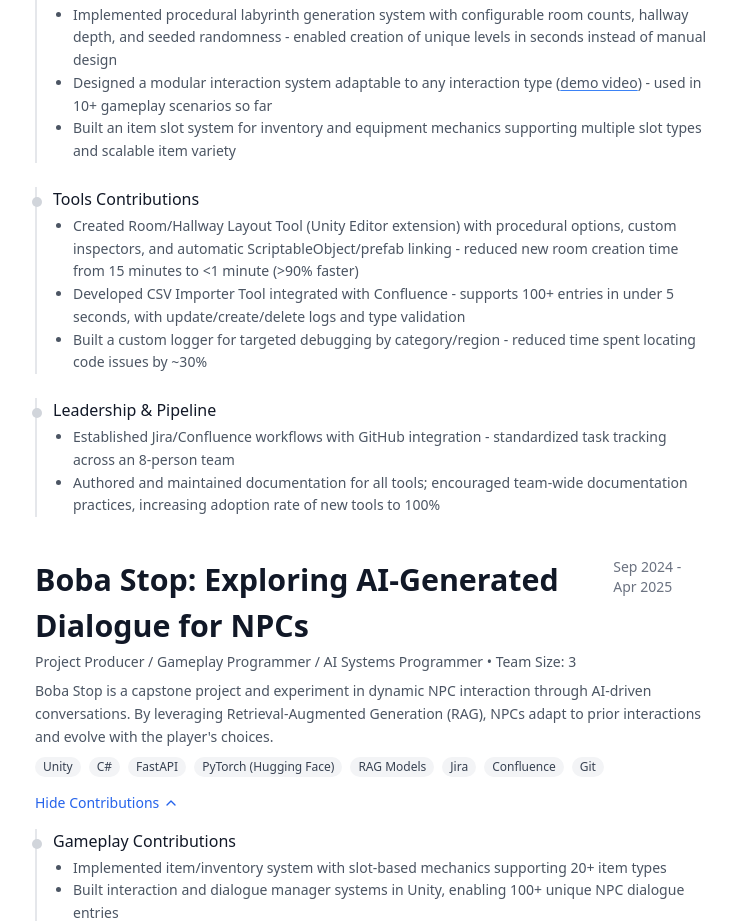
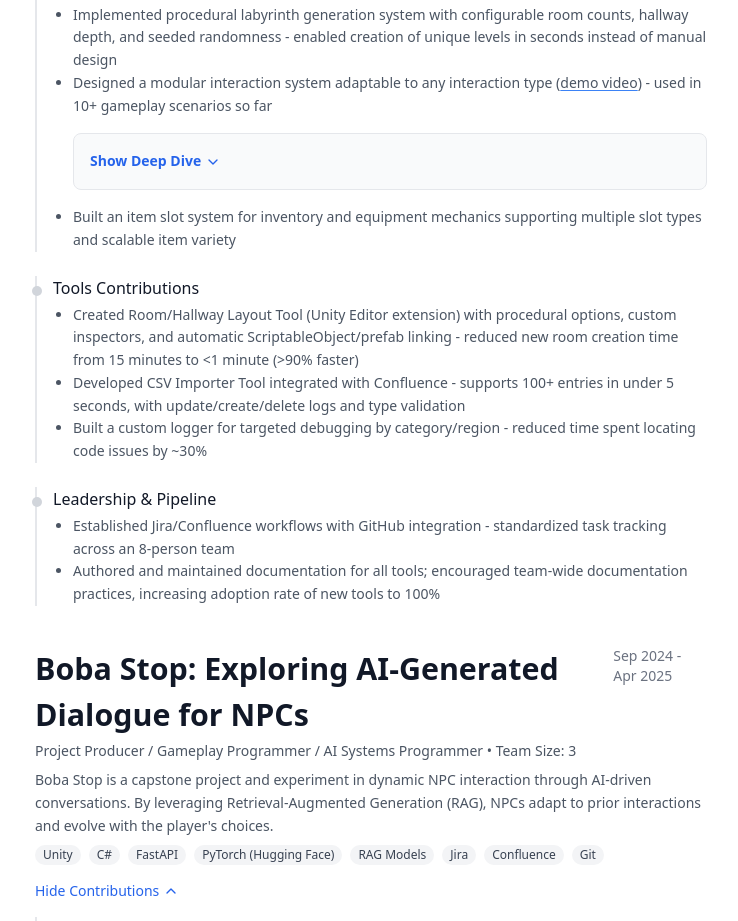
Before and after one commit to cliwanag07/chris.liwanag, a Next.js app: page / in a window 1280 px wide. Shown: the part 885-1806 px from the top of the page, without its empty margins (525-1263 px from the left). Built offline with nearby package versions, Linux system fonts and the light colour scheme.

Commit message:
added deep dive component

```diff
--- /dev/null
+++ b/app/components/DeepDive.tsx
@@ -0,0 +1,96 @@
+import React, { useState } from "react";
+import { ChevronDown, ChevronUp } from 'lucide-react';
+
+type DeepDiveImage = {
+  src: string;
+  caption: string;
+};
+
+type DeepDiveProps = {
+  problem: string;
+  solution: string;
+  impact: string;
+  images?: DeepDiveImage[];
+};
+
+export const DeepDive: React.FC<DeepDiveProps> = ({
+  problem,
+  solution,
+  impact,
+  images = [],
+}) => {
+  const [open, setOpen] = useState(false);
+  const [currentImage, setCurrentImage] = useState(0);
+
+  const hasImages = images.length > 0;
+
+  const nextImage = () => setCurrentImage((prev) => (prev + 1) % images.length);
+  const prevImage = () =>
+    setCurrentImage((prev) => (prev - 1 + images.length) % images.length);
+
+  return (
+    <div className="border rounded-lg p-4 my-4 bg-gray-50 dark:bg-gray-800">
+      <button
+        className="w-full text-left font-semibold text-blue-600 dark:text-blue-400 flex items-center gap-1"
+        onClick={() => setOpen((prev) => !prev)}
+      >
+        {open ? (
+					<>
+						Hide Deep Dive <ChevronUp size={16} />
+					</>
+				) : (
+					<>
+						Show Deep Dive <ChevronDown size={16} />
+					</>
+				)}
+      </button>
+      {open && (
+        <div className="mt-4 space-y-4">
+          <div>
+            <h4 className="font-semibold">Problem:</h4>
+            <p>{problem}</p>
+          </div>
+          <div>
+            <h4 className="font-semibold">Solution:</h4>
+            <p>{solution}</p>
+          </div>
+          <div>
+            <h4 className="font-semibold">Impact:</h4>
+            <p>{impact}</p>
+          </div>
+
+          {hasImages && (
+            <div className="mt-2">
+              <div className="relative w-full max-w-md mx-auto">
+                <img
+                  src={images[currentImage].src}
+                  alt={images[currentImage].caption}
+                  className="w-full h-64 object-contain rounded"
+                />
+                <p className="text-center mt-2 text-sm text-gray-600 dark:text-gray-300">
+                  {images[currentImage].caption}
+                </p>
+                {images.length > 1 && (
+                  <>
+                    <button
+                      onClick={prevImage}
+                      className="absolute left-0 top-1/2 transform -translate-y-1/2 bg-gray-200 dark:bg-gray-700 p-2 rounded-full"
+                    >
+                      ◀
+                    </button>
+                    <button
+                      onClick={nextImage}
+                      className="absolute right-0 top-1/2 transform -translate-y-1/2 bg-gray-200 dark:bg-gray-700 p-2 rounded-full"
+                    >
+                      ▶
+                    </button>
+                  </>
+                )}
+              </div>
+            </div>
+          )}
+        </div>
+      )}
+    </div>
+  );
+};
--- a/app/components/ProjectSection.tsx
+++ b/app/components/ProjectSection.tsx
@@ -3,6 +3,7 @@
 import { useState } from 'react';
 import { ChevronDown, ChevronUp } from 'lucide-react';
 import VideoModal from "./VideoModal";
+import { DeepDive } from "./DeepDive";
 
 const projectWardenContributions = [
 	{
@@ -16,6 +17,15 @@ const projectWardenContributions = [
 			trigger="demo video"
 			/>
 			) - used in 10+ gameplay scenarios so far
+			<DeepDive
+			problem="Interactions needed to be modular across different gameplay elements."
+			solution="Created a generic system that can plug into any interaction type."
+			images={[
+				{ src: '/code.jpg', caption: 'Interaction setup screenshot' },
+				{ src: '/portrait.jpg', caption: 'Example in gameplay' }
+			]}
+			impact="Reduced implementation time and improved reusability across 10+ systems."
+			/>
 		</>,
 		'Built an item slot system for inventory and equipment mechanics supporting multiple slot types and scalable item variety',
 		],
```
Lines whose indentation alone changed are shown as unchanged.
